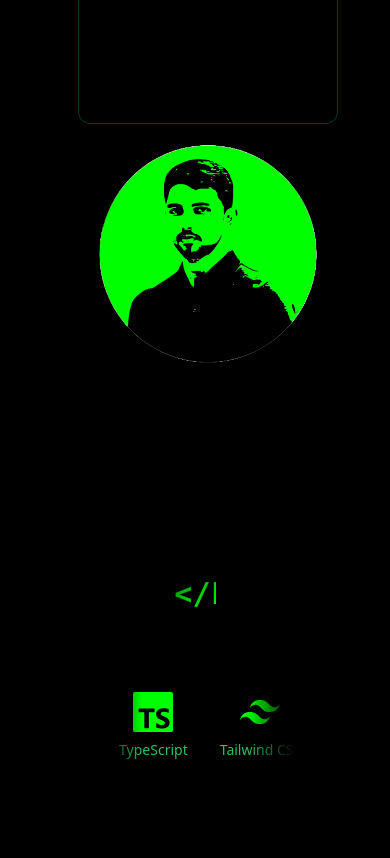
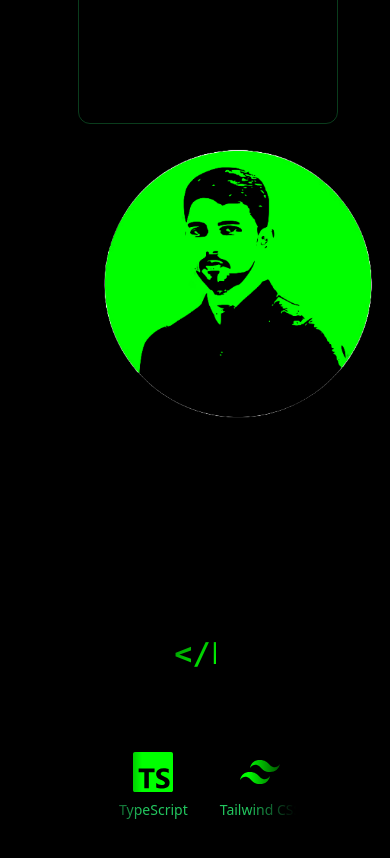
Before and after one commit to Megarya27/website, a Next.js app: page / in a window 390 px wide. Shown: the part 2140-2998 px from the top of the page. Built offline with nearby package versions, Linux system fonts and the light colour scheme.

Commit message:
refactor About component image section for improved layout and responsiveness

```diff
--- a/components/About.tsx
+++ b/components/About.tsx
@@ -73,7 +73,7 @@ export default function About() {
         </div>
 
         {/* Image Section */}
-        <div className="flex relative min-w-60 justify-center items-center md:w-screen ">
+        <div className=" flex relative justify-center items-center min-w-80 min-h-80 max-h-96 max-w-96">
           <motion.img
             src="/file(1).png"
             alt="About Image"
```
